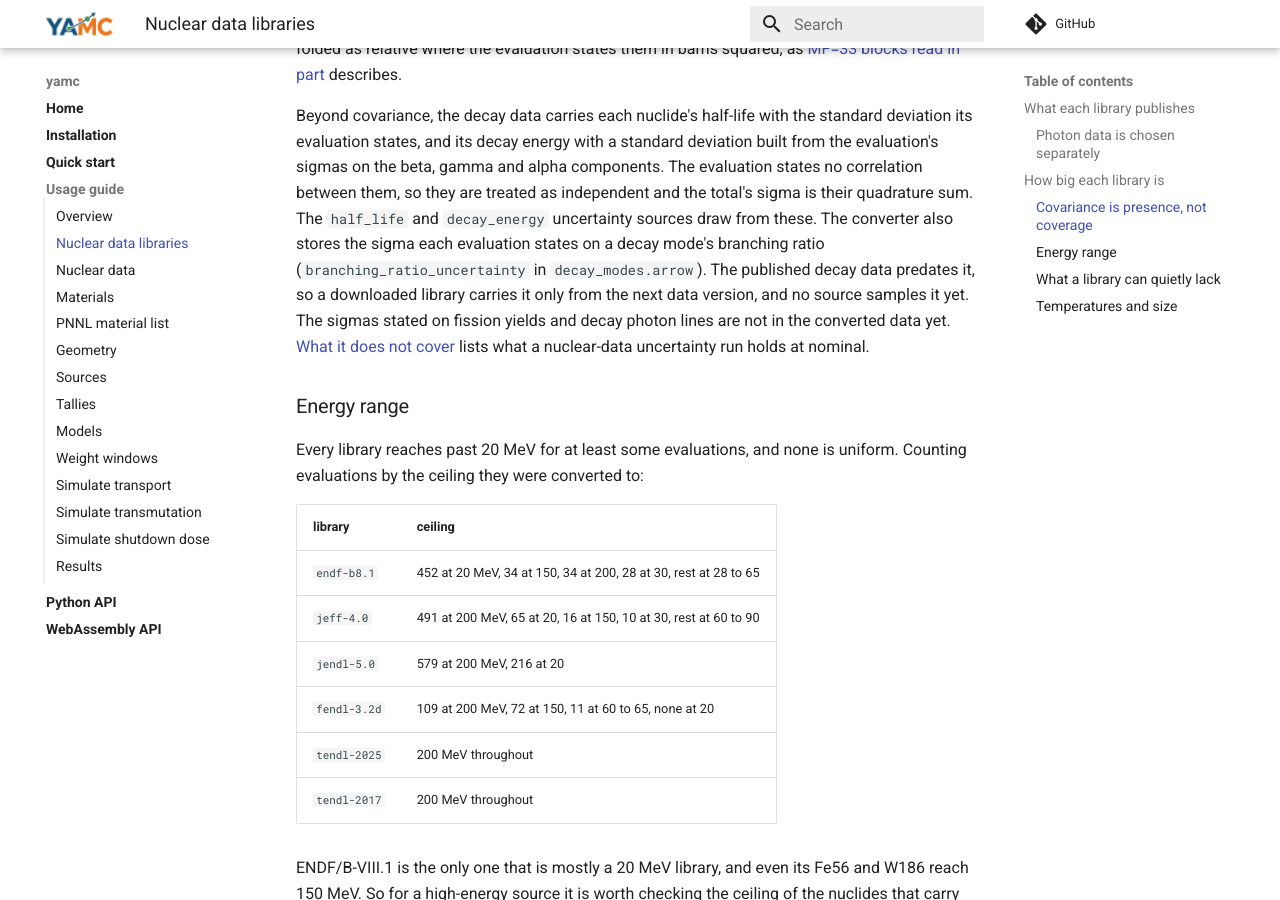
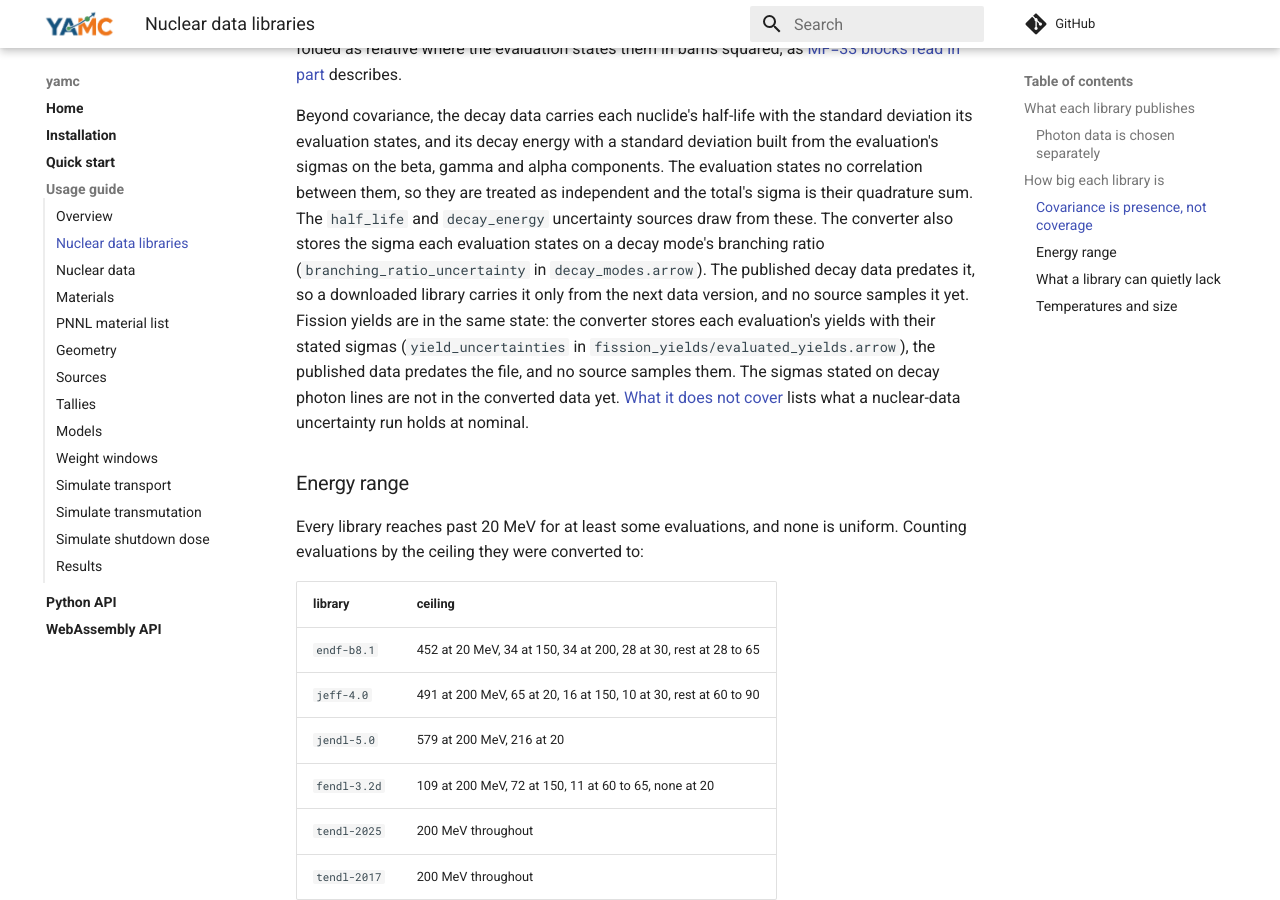
Before and after one commit to fusion-neutronics/yamc, an MkDocs documentation site: the page built from docs/nuclear_data_libraries.md, in a window 1280 px wide and 900 px high, scrolled down 3275 px. Built offline with MkDocs 1.6.1 and Material for MkDocs 9.7.7, drawn with Linux system fonts in a browser that asks for light colours; comment, search, counter and statistics services are not loaded.

Commit message:
Say fission yield and abundance sigmas are now stored, and when the flux response is held
Core main now stores each fission yield evaluation's Y and DY
(evaluated_yields.arrow) and carries the TICE 2013 uncertainty or interval
on every bundled abundance, so the pages no longer say those are missing;
neither is sampled yet. The flux response to perturbed cross sections is
named only with the cross_sections source on. The info example gains the
partials_above_rate and partials_below_rate checks, the self-shielding item
says its overstatement shows there, and the has_gaps comment lists the
remaining triggers.

```diff
--- a/docs/nuclear_data_libraries.md
+++ b/docs/nuclear_data_libraries.md
@@ -128,8 +128,11 @@ treated as independent and the total's sigma is their quadrature sum. The
 converter also stores the sigma each evaluation states on a decay mode's
 branching ratio (``branching_ratio_uncertainty`` in ``decay_modes.arrow``). The
 published decay data predates it, so a downloaded library carries it only from
-the next data version, and no source samples it yet. The sigmas stated on
-fission yields and decay photon lines are not in the converted data yet. [What
+the next data version, and no source samples it yet. Fission yields are in the
+same state: the converter stores each evaluation's yields with their stated
+sigmas (``yield_uncertainties`` in ``fission_yields/evaluated_yields.arrow``),
+the published data predates the file, and no source samples them. The sigmas
+stated on decay photon lines are not in the converted data yet. [What
 it does not cover](materials.md#what-it-does-not-cover) lists what a
 nuclear-data uncertainty run holds at nominal.
 
```
Also changed, not shown: docs/materials.md (+34 -14 lines).
